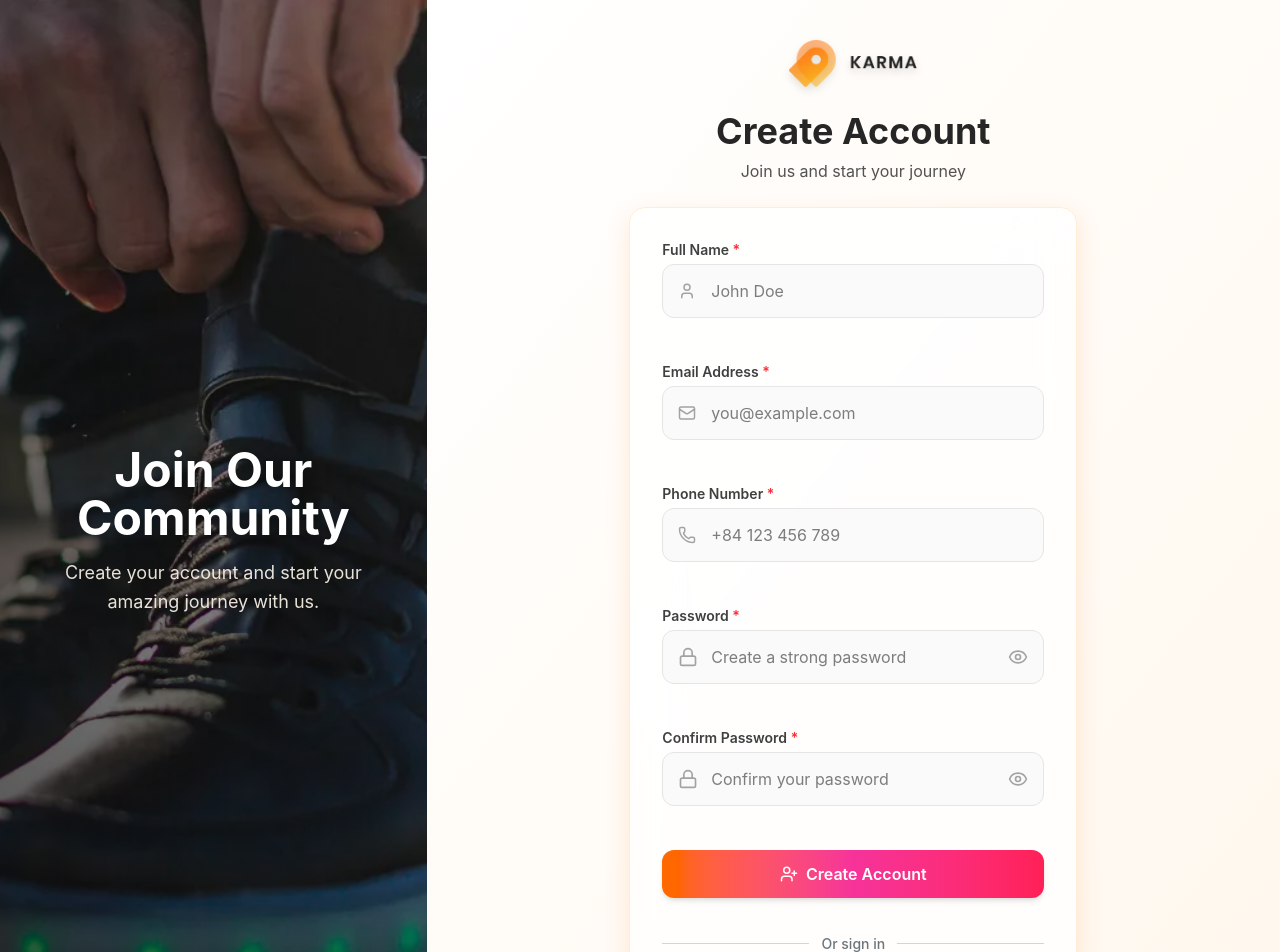
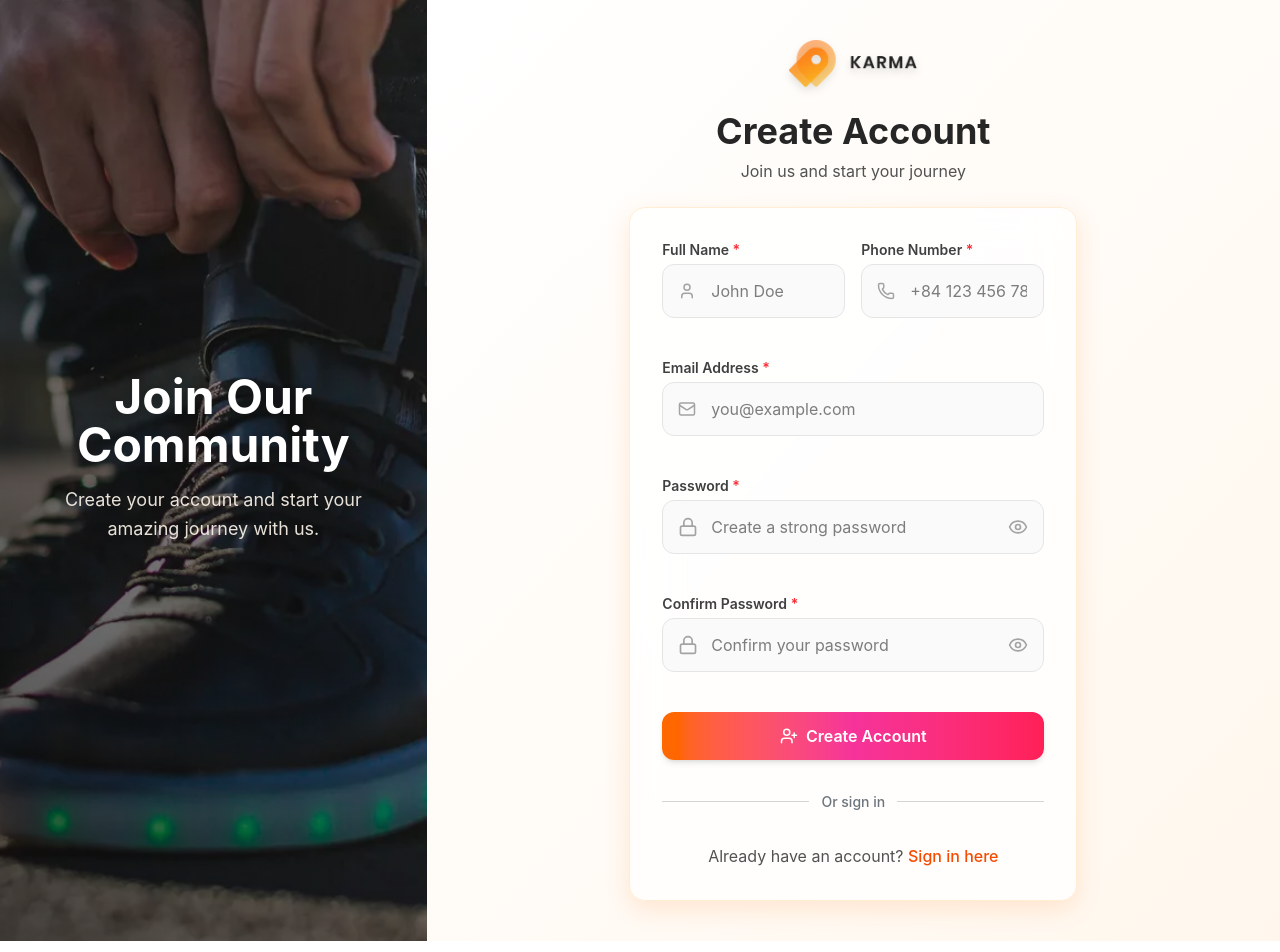
Before and after one commit to DuyPhatpeo/ecommerce, a React (Vite) app: page /register in a window 1280 px wide. Shown: the top 952 px of the page. Built offline with nearby package versions, Linux system fonts and the light colour scheme.

Commit message:
update code

```diff
--- a/src/components/auth/RegisterForm.tsx
+++ b/src/components/auth/RegisterForm.tsx
@@ -43,8 +43,9 @@ export default function RegisterForm() {
       <form
         onSubmit={handleSubmit}
         noValidate
-        className="bg-white/80 backdrop-blur-xl rounded-2xl shadow-[0_8px_24px_rgba(255,111,0,0.15)] p-5 sm:p-6 md:p-8 border border-orange-100 space-y-4 sm:space-y-5"
+        className="bg-white/80 backdrop-blur-xl rounded-2xl shadow-[0_8px_24px_rgba(255,111,0,0.15)] p-5 sm:p-6 md:p-8 border border-orange-100 grid grid-cols-1 sm:grid-cols-2 gap-4"
       >
+        {/* 2 cột cho input */}
         <InputField
           label="Full Name"
           name="fullName"
@@ -54,7 +55,17 @@ export default function RegisterForm() {
           placeholder="John Doe"
           error={errors.fullName}
         />
-
+        <InputField
+          label="Phone Number"
+          name="phone"
+          type="tel"
+          icon={<Phone size={18} />}
+          value={formData.phone}
+          onChange={handleChange}
+          placeholder="+84 123 456 789"
+          error={errors.phone}
+        />
+        <div className="sm:col-span-2">
           <InputField
             label="Email Address"
             name="email"
@@ -65,18 +76,8 @@ export default function RegisterForm() {
             placeholder="you@example.com"
             error={errors.email}
           />
-
-        <InputField
-          label="Phone Number"
-          name="phone"
-          type="tel"
-          icon={<Phone size={18} />}
-          value={formData.phone}
-          onChange={handleChange}
-          placeholder="+84 123 456 789"
-          error={errors.phone}
-        />
-
+        </div>
+        <div className="sm:col-span-2">
           <PasswordField
             label="Password"
             name="password"
@@ -87,7 +88,8 @@ export default function RegisterForm() {
             placeholder="Create a strong password"
             error={errors.password}
           />
-
+        </div>
+        <div className="sm:col-span-2">
           <PasswordField
             label="Confirm Password"
             name="confirmPassword"
@@ -98,8 +100,10 @@ export default function RegisterForm() {
             placeholder="Confirm your password"
             error={errors.confirmPassword}
           />
+        </div>
 
-        {/* Submit Button */}
+        {/* Submit Button full width */}
+        <div className="sm:col-span-2">
           <Button
             type="submit"
             disabled={loading}
@@ -109,9 +113,10 @@ export default function RegisterForm() {
               loading ? "opacity-70 cursor-not-allowed" : ""
             }`}
           />
+        </div>
 
         {/* Divider */}
-        <div className="flex items-center gap-3 py-3 sm:py-4">
+        <div className="sm:col-span-2 flex items-center gap-3 py-3 sm:py-4">
           <div className="flex-1 border-t border-gray-300" />
           <span className="text-xs sm:text-sm text-gray-500 font-medium whitespace-nowrap">
             Or sign in
@@ -120,7 +125,7 @@ export default function RegisterForm() {
         </div>
 
         {/* Login Link */}
-        <p className="text-center text-gray-600 text-sm sm:text-base">
+        <p className="sm:col-span-2 text-center text-gray-600 text-sm sm:text-base">
           Already have an account?{" "}
           <Link
             to="/login"
```
Lines whose indentation alone changed are shown as unchanged.
